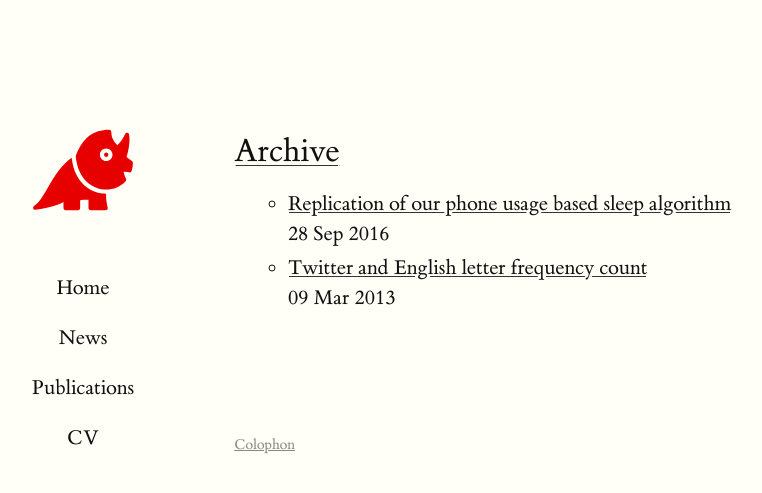
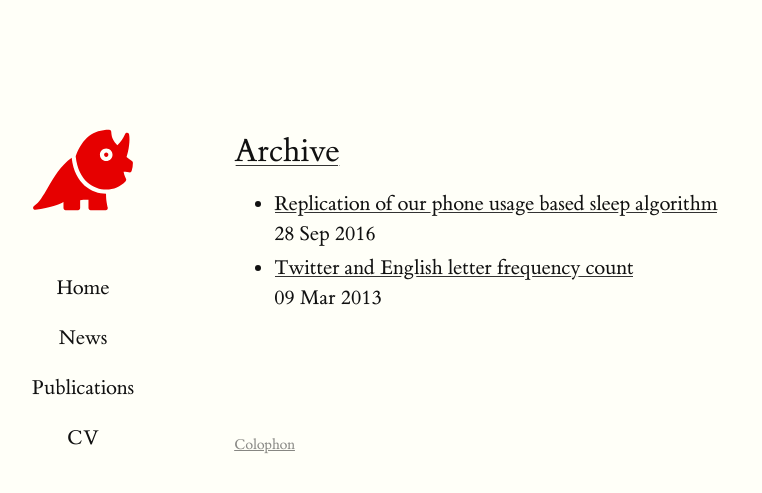
Before and after one commit to saeed-abdullah/saeed-abdullah.github.io, a Jekyll site: the page built from past.markdown, in a window 1280 px wide. Shown: the top 493 px of the page, without its empty margins (64-826 px from the left). Built offline with Jekyll 4.4.1, drawn with Linux system fonts in a browser that asks for light colours.

Commit message:
Changes list style
Removes padding on the left. Also, changes the list item
symbols to be filled circles ('disc').

```diff
--- a/files/css/main.css
+++ b/files/css/main.css
@@ -76,7 +76,7 @@ table {
 }
 
 ul {
-    list-style: outside circle;
+    list-style: outside disc;
 }
 
 ol {
@@ -649,16 +649,20 @@ blockquote footer {
 }
 
 section > h1, section > h2, section > h3,
-section > p, section > footer, section > table, section > hr {
+section > p, section > footer, section > table, section > hr,
+section > ol, section > ul {
     width: 60%;
 }
 
-/* 54 + 6 == 60, to be the same width as paragraph */
+
+/* 54 + 6 == 60, to be the same width as paragraph
+ * Removing this rule as the padding feels too much and
+ * unnecessary
 section > ol, section > ul {
     width: 54%;
     -webkit-padding-start: 6%;
     -moz-padding-start: 6%;
-}
+} */
 
 li:not(:first-child) {
     margin-top: 0.25rem;
```
